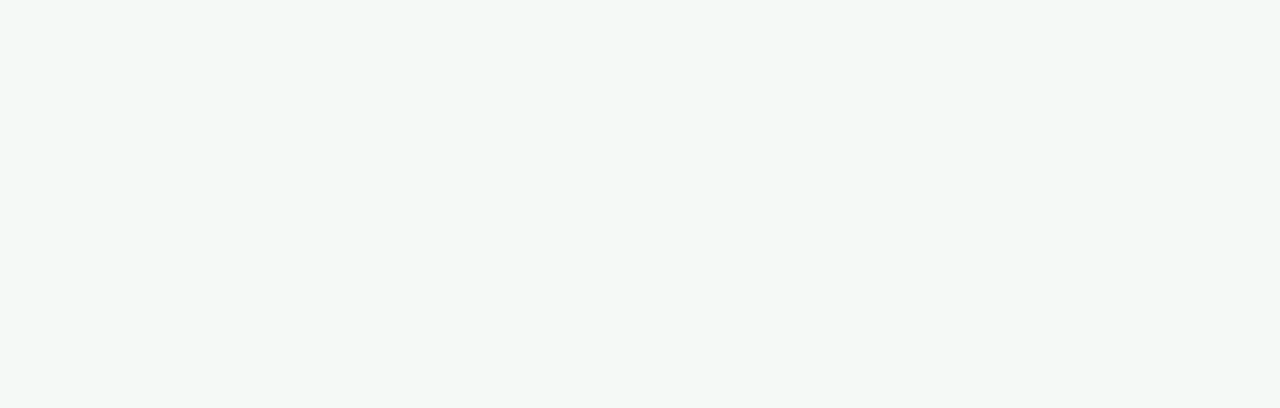
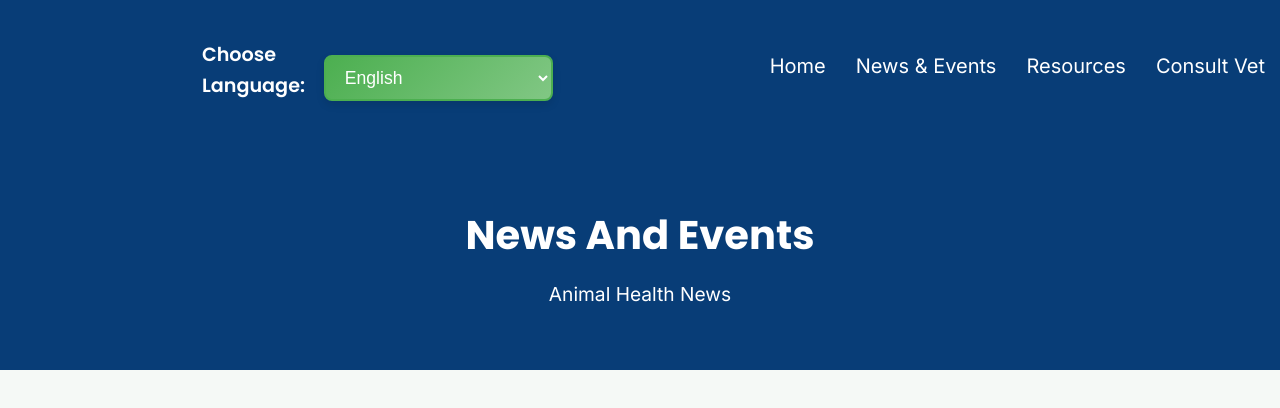
Before and after one commit to adane-desta/getVet, a React (Vite) app in the folder getvet/: page /news in a window 1280 px wide. Before the commit this address had no page. Shown: the top 408 px of the page. Built offline with nearby package versions, Linux system fonts and the light colour scheme.

Commit message:
create news event

```diff
--- a/getvet/src/App.jsx
+++ b/getvet/src/App.jsx
@@ -9,6 +9,7 @@ import Login from './pages/auth/loginPage/Login';
 import FarmerHomePage from './pages/farmer/farmerDasboard/farmerHomePage/FarmerHome';
 import ResourcePage from './pages/farmer/resource/Resource';
 import ConsultVet from './pages/farmer/consultVet/consultVeternerian';
+import News from './pages/farmer/newsEvent/News';
 
 function App(){
     return(
@@ -19,8 +20,9 @@ function App(){
                 <Route path='/login' element={ <Login /> } />
                 <Route path='/signup' element={ <Signup /> } />
                 <Route path='/roleSelect' element={ <RoleSelect /> } />
-                <Route path='/resourcePage' element={ <ResourcePage /> } />
+                <Route path='/resource' element={ <ResourcePage /> } />
                 <Route path='/consultVet' element={ <ConsultVet /> } />
+                <Route path='/news' element={<News /> } />
                 <Route
                 path='/farmerHome'
                 element = {
--- a/getvet/src/pages/farmer/farmerDasboard/farmerNav/fheader.jsx
+++ b/getvet/src/pages/farmer/farmerDasboard/farmerNav/fheader.jsx
@@ -1,6 +1,7 @@
 import { StrictMode, useEffect, useState } from "react";
 import { createRoot } from "react-dom/client";
 import styles from './fheader.module.css'
+import { Link } from "react-router-dom";
 
 const translations = {
     en: {
@@ -65,12 +66,11 @@ function FarmerHeader() {
                 </select>
             </div>
             <ul>
-                <li><a id="mine" href="../html-files/homePage.html">{home}</a></li>
-                <li><a id="ninkeDafira" href="../html-files/aboutPage.html">{about}</a></li>
-                <li><a id="odoo" href="../html-files/news_and_event.html">{news}</a></li>
-                <li><a id="bue" href="../html-files/resources.html">{resources}</a></li>
-                <li><a id="sejo" href="../html-files/consult_vet.html">{consultVet}</a></li>
-                <li><a id="miloma" href="../html-files/join-us.html">{joinUs}</a></li>
+                <li> <Link id="mine" to={'/farmerHome'}>{home}</Link></li>
+                <li><Link id="odoo" to={'/news'}>{news}</Link></li>
+                <li><Link id="bue" to={'/resource'}>{resources}</Link></li>
+                <li><Link id="sejo" to={'/consultVet'}>{consultVet}</Link></li>
+
 
             </ul>
         </nav>
--- a/getvet/src/pages/farmer/farmerDasboard/farmerNav/fheader.module.css
+++ b/getvet/src/pages/farmer/farmerDasboard/farmerNav/fheader.module.css
@@ -1,15 +1,3 @@
-
-* {
-    margin: 0;
-    padding: 0;
-    box-sizing: border-box;
-}
-
-body {
-    font-family: 'Poppins', sans-serif;
-    line-height: 1.6;
-    color: #333;
-}
 
 .container {
     width: 90%;
@@ -30,8 +18,6 @@ body {
     flex-wrap: wrap;
     max-width: fit-content;
     list-style-type: none;
-
-
 }
 
 .nav ul li {
--- /dev/null
+++ b/getvet/src/pages/farmer/newsEvent/News.jsx
@@ -0,0 +1,25 @@
+import FarmerHeader from "../farmerDasboard/farmerNav/fheader";
+import styles from "./News.module.css";
+
+function News() {
+  return (
+    <>
+      <FarmerHeader />
+
+      <header className={styles.header}>
+        <h1>News And Events</h1>
+        <p>Animal Health News</p>
+      </header>
+
+      <section
+        id="news_section"
+        className={styles.newsSection}
+      ></section>
+
+      <div id="chatbotContainer"></div>
+      <div id="footer"></div>
+    </>
+  );
+}
+
+export default News;
--- /dev/null
+++ b/getvet/src/pages/farmer/newsEvent/News.module.css
@@ -0,0 +1,126 @@
+
+  .header {
+    background-color: #083d77;
+    color: white;
+    padding: 60px 20px;
+    text-align: center;
+    max-width: 100%;
+  }
+
+  .header h1 {
+    font-size: 2.5rem;
+    font-weight: 700;
+  }
+
+  .header p {
+    font-size: 1.2rem;
+    margin-top: 20px;
+  }
+
+  .newsSection {
+    padding: 20px;
+    max-width: 800px;
+    margin: 0 auto;
+  }
+
+  .newsItem {
+    background-color: white;
+    padding: 20px;
+    margin-bottom: 20px;
+    border-radius: 8px;
+    box-shadow: 0 2px 5px rgba(0, 0, 0, 0.1);
+  }
+
+  .newsItem h2 {
+    font-size: 18px;
+    color: #083d77;
+    margin-bottom: 10px;
+  }
+
+  .newsItem p {
+    font-size: 16px;
+    color: #555;
+    margin-bottom: 10px;
+  }
+
+  .newsDate {
+    font-size: 14px;
+    color: #999;
+  }
+
+  .newsBadge {
+    display: inline-block;
+    background-color: #083d77;
+    color: white;
+    padding: 5px 10px;
+    font-size: 12px;
+    font-weight: bold;
+    border-radius: 4px;
+    margin-bottom: 10px;
+  }
+
+  .withImage {
+    display: flex;
+    gap: 20px;
+  }
+
+  .withImage img {
+    max-width: 40%;
+    max-height: 300px;
+    border-radius: 8px;
+    background-position: center center;
+    object-fit: cover;
+  }
+
+  .newsContent {
+    flex: 1;
+  }
+
+  /* Footer Section */
+  .footer {
+    text-align: center;
+    background-color: #007bff;
+    color: white;
+    padding: 1rem 0;
+    margin-top: 2rem;
+    height: auto;
+    display: flex;
+    flex-direction: column;
+    justify-content: space-around;
+    gap: 40px;
+  }
+
+  .footer .footerparent {
+    height: 90%;
+    display: flex;
+    flex-direction: row;
+    justify-content: space-around;
+  }
+
+  .footer .links {
+    display: flex;
+    flex-direction: column;
+  }
+
+  .footer a {
+    padding: 10px;
+    color: #dad1d1;
+    text-decoration: none;
+    transition: 0.4s ease-in-out;
+  }
+
+  .footer a:hover {
+    color: white;
+    scale: 1.1;
+  }
+
+  /* Responsive */
+  @media (max-width: 600px) {
+    .withImage {
+      flex-direction: column;
+    }
+
+    .withImage img {
+      max-width: 100%;
+    }
+  }
```
